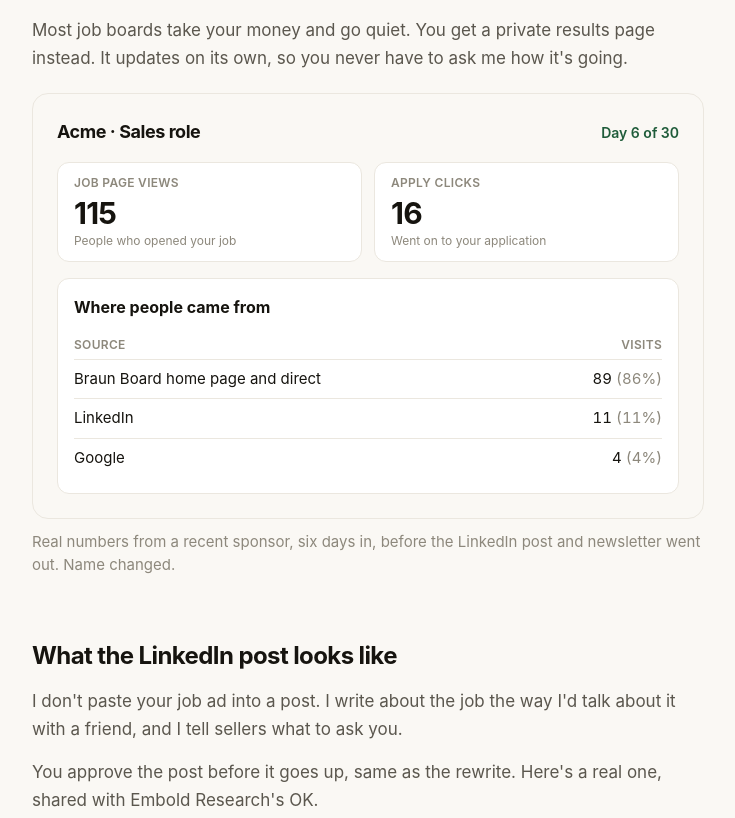
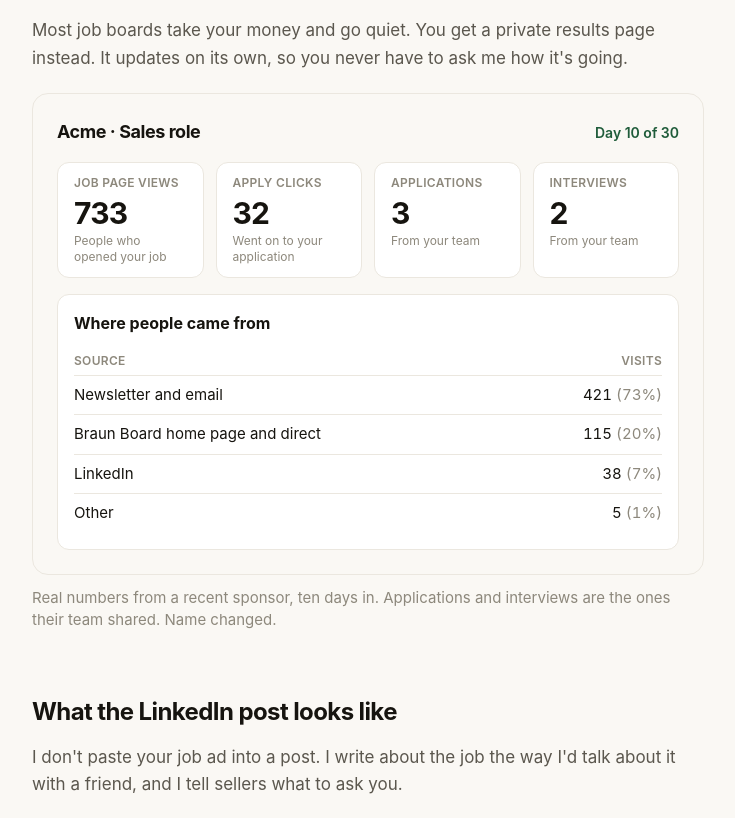
Before and after one commit to joshuabraungit/BraunBoard, a Next.js app: page /employers in a window 1280 px wide. Shown: the part 2508-3326 px from the top of the page, without its empty margins (272-1007 px from the left). Built offline with nearby package versions, Linux system fonts and the light colour scheme; no server answers.

Commit message:
Results: show applications and interviews next to views and apply clicks; refresh the employer sample to day 10
Co-Authored-By: Claude Opus 5.5 <noreply@anthropic.com>
Claude-Session: https://claude.ai/code/session_016iryqUy8vCxeJTUouwrKfd

```diff
--- a/src/app/employers/page.tsx
+++ b/src/app/employers/page.tsx
@@ -1,6 +1,6 @@
 import type { Metadata } from "next";
 import { ResultsStats, SourcesTable } from "@/components/SponsorResults";
-import type { SourceRow } from "@/lib/sponsor-results";
+import { sourceRows, type SourceRow } from "@/lib/sponsor-results";
 import Image from "next/image";
 import Link from "next/link";
 import { formatPrice, sponsorPriceCents, SPONSOR_DAYS } from "@/lib/sponsor-form";
@@ -23,7 +23,7 @@ const GET = [
   ["One LinkedIn post.", "I share your job with my 289,000 followers."],
   ["One newsletter send.", "Your job goes out in my newsletter."],
   ["Your own job page.", "Pay, what you sell, and an Apply button that goes to your application."],
-  ["A live results page.", "Views, apply clicks, and where people came from. Check it anytime."],
+  ["A live results page.", "Views, apply clicks, applications, interviews, and where people came from. Check it anytime."],
   ["Fast Track, if you want it.", "A few guaranteed screening calls for Braun Board readers. More on that below."],
   ["An optional OTE badge.", "More on that below."],
 ] as const;
@@ -63,13 +63,14 @@ const AFTER = [
   },
 ];
 
-// Real numbers from a recent sponsor, 6 days into their run (Nov 8, 2026). Name and role removed.
-const SAMPLE = { views: 115, clicks: 16 };
-const SAMPLE_SOURCES: SourceRow[] = [
-  { label: "Braun Board home page and direct", views: 89, pct: 86, clicks: 0 },
-  { label: "LinkedIn", views: 11, pct: 11, clicks: 0 },
-  { label: "Google", views: 4, pct: 4, clicks: 0 },
-];
+// Real numbers from a recent sponsor, 10 days into their run (Nov 12, 2026). Applications and
+// interviews are the ones they shared on their results page. Name and role removed.
+const SAMPLE = { views: 733, clicks: 32, applications: 3, interviews: 2 };
+const SAMPLE_SOURCES: SourceRow[] = sourceRows({
+  views_by_source: { Email: 421, Direct: 115, LinkedIn: 38, Google: 4, ChatGPT: 1 },
+  clicks_by_source: {},
+  tracked_clicks: 0,
+});
 
 // The real LinkedIn post for Embold Research (shared with their OK, Nov 2026).
 const POST_URL = "https://lnkd.in/p/eKVtZvG7";
@@ -248,17 +249,17 @@ export default function EmployersPage() {
         <div className="mt-5 rounded-2xl border border-line bg-bg p-4 sm:p-6">
           <div className="flex flex-wrap items-baseline justify-between gap-2">
             <p className="text-lg font-bold tracking-tight">Acme · Sales role</p>
-            <p className="text-sm font-semibold text-accent">Day 6 of 30</p>
+            <p className="text-sm font-semibold text-accent">Day 10 of 30</p>
           </div>
           <div className="mt-4">
-            <ResultsStats views={SAMPLE.views} clicks={SAMPLE.clicks} />
+            <ResultsStats views={SAMPLE.views} clicks={SAMPLE.clicks} applications={SAMPLE.applications} interviews={SAMPLE.interviews} />
           </div>
           <div className="mt-4 rounded-xl border border-line bg-surface p-4">
             <p className="font-bold">Where people came from</p>
             <SourcesTable rows={SAMPLE_SOURCES} showClicks={false} />
           </div>
         </div>
-        <p className="mt-3 text-[15px] text-ink-3">Real numbers from a recent sponsor, six days in, before the LinkedIn post and newsletter went out. Name changed.</p>
+        <p className="mt-3 text-[15px] text-ink-3">Real numbers from a recent sponsor, ten days in. Applications and interviews are the ones their team shared. Name changed.</p>
       </section>
 
       {/* The LinkedIn post */}
--- a/src/app/results/[token]/page.tsx
+++ b/src/app/results/[token]/page.tsx
@@ -137,7 +137,7 @@ export default async function ResultsPage({ params, searchParams }: Props) {
         </ul>
       </section>
 
-      <ResultsStats views={o.views} clicks={o.apply_clicks} />
+      <ResultsStats views={o.views} clicks={o.apply_clicks} applications={o.client_applications ?? null} interviews={o.client_interviews ?? null} />
 
       <section className="rounded-2xl border border-line bg-surface p-5">
         <h2 className="text-lg font-bold tracking-tight">Where people came from</h2>
--- a/src/app/sponsor/page.tsx
+++ b/src/app/sponsor/page.tsx
@@ -14,7 +14,7 @@ const WHAT_YOU_GET = [
   [`${SPONSOR_DAYS} days on the home page`, "Featured at the top of Braun Board, where sellers start their search."],
   ["A LinkedIn post", "I share the job with my audience of sales folks."],
   ["A newsletter send", "The job goes out to people who asked for sales jobs in their inbox."],
-  ["A live results page", "Views, apply clicks, and where people came from. Check it anytime."],
+  ["A live results page", "Views, apply clicks, applications, interviews, and where people came from. Check it anytime."],
   ["Fast Track, if you want it", "Pick a few guaranteed screening calls, like five. Braun Board readers claim a code and put it on their application."],
 ] as const;
 
--- a/src/components/SponsorResults.tsx
+++ b/src/components/SponsorResults.tsx
@@ -13,11 +13,29 @@ function Stat({ label, value, sub }: { label: string; value: string; sub?: strin
   );
 }
 
-export function ResultsStats({ views, clicks }: { views: number; clicks: number }) {
+/**
+ * Views and apply clicks are ours. Applications and interviews live in the sponsor's own system,
+ * so they show what the sponsor shared on the results page (a dash until they do).
+ */
+export function ResultsStats({
+  views,
+  clicks,
+  applications,
+  interviews,
+}: {
+  views: number;
+  clicks: number;
+  applications: number | null;
+  interviews: number | null;
+}) {
+  const theirs = (x: number | null) => (x == null ? "–" : n(x));
+  const sub = applications == null && interviews == null ? "Share yours below" : "From your team";
   return (
-    <section className="grid grid-cols-2 gap-3">
+    <section className="grid grid-cols-2 gap-3 sm:grid-cols-4">
       <Stat label="Job page views" value={n(views)} sub="People who opened your job" />
       <Stat label="Apply clicks" value={n(clicks)} sub="Went on to your application" />
+      <Stat label="Applications" value={theirs(applications)} sub={sub} />
+      <Stat label="Interviews" value={theirs(interviews)} sub={sub} />
     </section>
   );
 }
```
